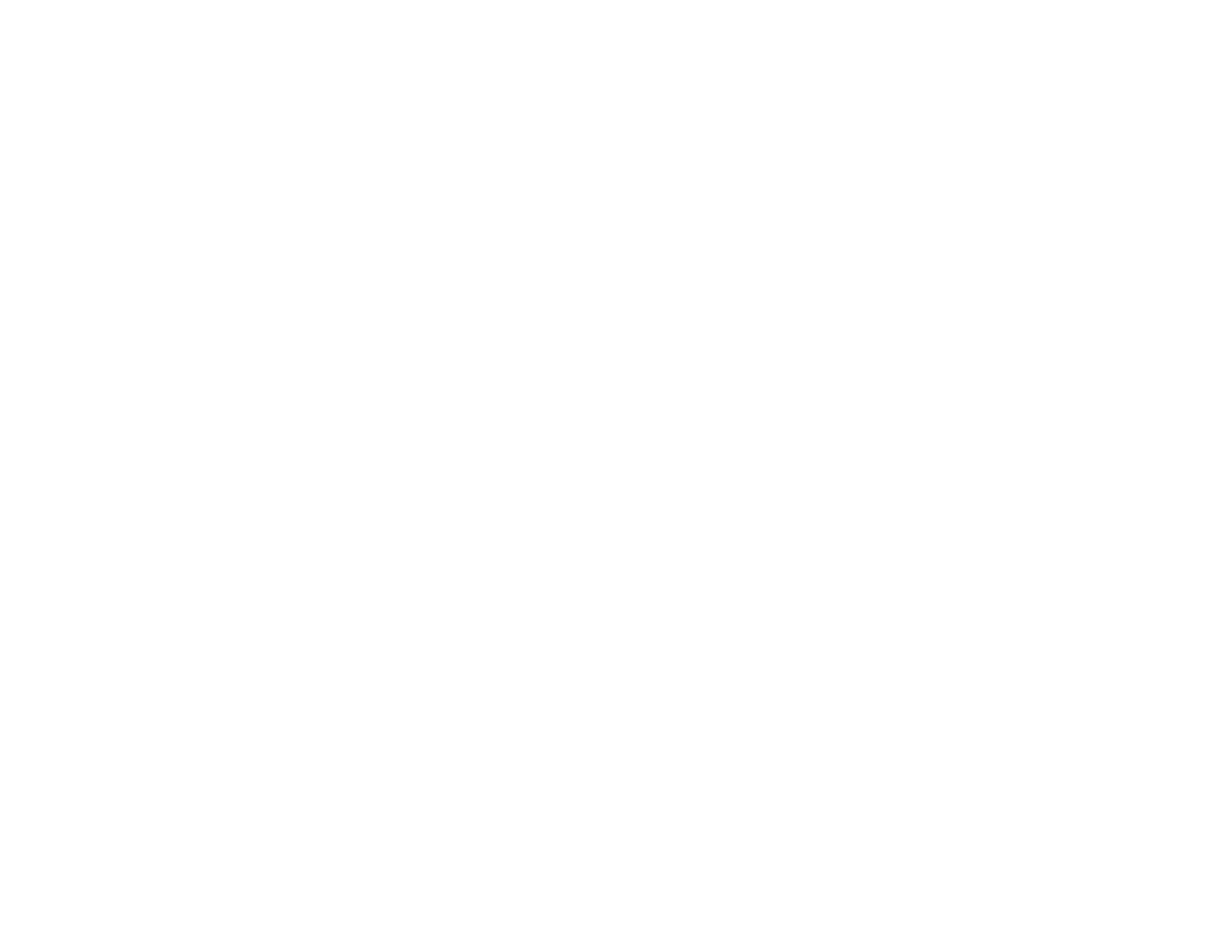
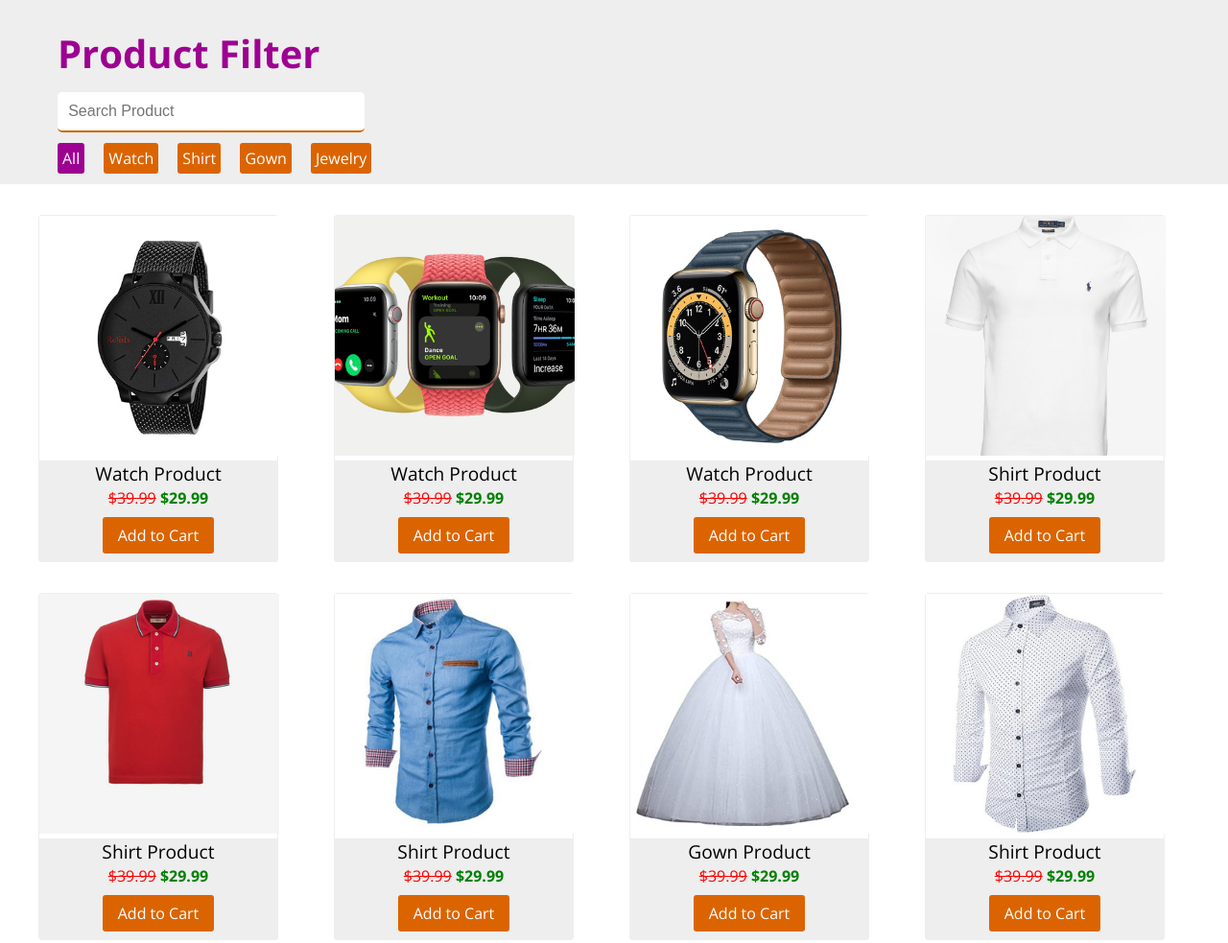
Before and after one commit to ryan50500/filter_search_dataset, a plain HTML site: page index.html in a window 1280 px wide. Shown: the top 983 px of the page at 96% size. Before the commit the page ends 800 px from the top, so only its background shows below. Drawn offline with nearby package versions, Linux system fonts and the light colour scheme.

Commit message:
completed project

```diff
--- a/app.js
+++ b/app.js
@@ -0,0 +1,73 @@
+const btns = document.querySelectorAll('.btn');
+const storeProducts = document.querySelectorAll('.store-product');
+// const search = document.getElementById(search);
+
+for (i = 0; i < btns.length; i++) {
+
+    btns[i].addEventListener('click', (e) => {
+        e.preventDefault()
+
+        const filter = e.target.dataset.filter;
+        console.log(filter);
+
+        storeProducts.forEach((product)=> {
+            if (filter === 'all'){
+                product.style.display = 'block'
+            } else {
+                if (product.classList.contains(filter)){
+                    product.style.display = 'block'
+                } else {
+                    product.style.display = 'none'
+                }
+            }
+        });
+    });
+};
+
+// SEARCH FILTER
+const search = document.getElementById("search");
+const productName = document.querySelectorAll(".product-details h2");
+
+// A BETTER WAY TO FILTER THROUGH THE PRODUCTS
+search.addEventListener("keyup", filterProducts);
+
+
+function filterProducts(e) {
+    const text = e.target.value.toLowerCase();
+    // console.log(productName[0]);
+    productName.forEach(function(product) {
+        const item = product.firstChild.textContent;
+        if (item.toLowerCase().indexOf(text) != -1) {
+            product.parentElement.parentElement.style.display = "block"
+        } else {
+            product.parentElement.parentElement.style.display = "none"
+        }
+    })
+}
+
+
+
+// This code has been replaced by the function(filterProducts) above which does a better job
+
+// search.addEventListener("keyup", (e) => {
+//     e.preventDefault();
+//     const searchValue = search.value.toLowerCase().trim();
+//     // alert(search.value);
+
+
+//     for (i = 0; i < storeProducts.length; i++) {
+//         if (storeProducts[i].classList.contains(searchValue)) {
+//             storeProducts[i].style.display = 'block';
+//         } else if (searchValue == "") {
+//             storeProducts[i].style.display = 'block';
+//         } else {
+//             storeProducts[i].style.display = 'none';
+//         }
+
+//     //    if (searchValue == "") {
+//     //     storeProducts[i].style.display = 'block';
+//     //    }
+
+//     }
+
+// })
--- a/index.html
+++ b/index.html
@@ -2,11 +2,137 @@
 <html lang="en">
 <head>
     <meta charset="UTF-8">
-    <meta http-equiv="X-UA-Compatible" content="IE=edge">
     <meta name="viewport" content="width=device-width, initial-scale=1.0">
     <title>Document</title>
+    <script src="https://kit.fontawesome.com/1935d064dd.js" crossorigin="anonymous"></script>
+    <link rel="stylesheet" href="style.css">
 </head>
 <body>
+    <header>
+        <div class="container">
+            <h1>Product Filter</h1>
+            <!-- Search box -->
+            <div class="search-box">
+                <form action="" onsubmit="return false">
+                    <input type="text" id="search" placeholder="Search Product">
+                    <!-- <button id="btn-search">Search</button> -->
+                </form>
+            </div>
+            <div class="filter-box">
+                <a href="#" class="btn active" data-filter="all">All</a>
+                <a href="#" class="btn" data-filter="watch">Watch</a>
+                <a href="#" class="btn" data-filter="shirt">Shirt</a>
+                <a href="#" class="btn" data-filter="gown">Gown</a>
+                <a href="#" class="btn" data-filter="jewelry">Jewelry</a>
+            </div>
+        </div>
+    </header>
 
+    <main>
+        <div class="slide-container">
+        <section class="container" id="store-products">
+
+        <div class="store-product watch">
+            <img src="./images/1.png" alt="">
+            <div class="product-details">
+                <h2>Watch Product</h2>
+                <p> <span>$39.99</span> $29.99</p>
+                <a href="#">Add to Cart</a>
+            </div>
+        </div>
+        <div class="store-product watch">
+            <img src="./images/2.png" alt="">
+            <div class="product-details">
+                <h2>Watch Product</h2>
+                <p> <span>$39.99</span> $29.99</p>
+                <a href="#">Add to Cart</a>
+            </div>
+        </div>
+        <div class="store-product watch">
+            <img src="./images/13.png" alt="">
+            <div class="product-details">
+                <h2>Watch Product</h2>
+                <p> <span>$39.99</span> $29.99</p>
+                <a href="#">Add to Cart</a>
+            </div>
+        </div>
+        <div class="store-product shirt">
+            <img src="./images/3.png" alt="">
+            <div class="product-details">
+                <h2>Shirt Product</h2>
+                <p> <span>$39.99</span> $29.99</p>
+                <a href="#">Add to Cart</a>
+            </div>
+        </div>
+        <div class="store-product shirt">
+            <img src="./images/4.png" alt="">
+            <div class="product-details">
+                <h2>Shirt Product</h2>
+                <p> <span>$39.99</span> $29.99</p>
+                <a href="#">Add to Cart</a>
+            </div>
+        </div>
+        <div class="store-product shirt">
+            <img src="./images/5.png" alt="">
+            <div class="product-details">
+                <h2>Shirt Product</h2>
+                <p> <span>$39.99</span> $29.99</p>
+                <a href="#">Add to Cart</a>
+            </div>
+        </div>
+        <div class="store-product gown">
+            <img src="./images/6.png" alt="">
+            <div class="product-details">
+                <h2>Gown Product</h2>
+                <p> <span>$39.99</span> $29.99</p>
+                <a href="#">Add to Cart</a>
+            </div>
+        </div>
+        <div class="store-product shirt">
+            <img src="./images/7.png" alt="">
+            <div class="product-details">
+                <h2>Shirt Product</h2>
+                <p> <span>$39.99</span> $29.99</p>
+                <a href="#">Add to Cart</a>
+            </div>
+        </div>
+        <div class="store-product shirt">
+            <img src="./images/8.png" alt="">
+            <div class="product-details">
+                <h2>Shirt Product</h2>
+                <p> <span>$39.99</span> $29.99</p>
+                <a href="#">Add to Cart</a>
+            </div>
+        </div>
+        <div class="store-product jewelry">
+            <img src="./images/9.png" alt="">
+            <div class="product-details">
+                <h2>Jewelry Product</h2>
+                <p> <span>$39.99</span> $29.99</p>
+                <a href="#">Add to Cart</a>
+            </div>
+        </div>
+        <div class="store-product jewelry">
+            <img src="./images/10.png" alt="">
+            <div class="product-details">
+                <h2>Jewelry Product</h2>
+                <p> <span>$39.99</span> $29.99</p>
+                <a href="#">Add to Cart</a>
+            </div>
+        </div>
+        <div class="store-product jewelry">
+            <img src="./images/11.png" alt="">
+            <div class="product-details">
+                <h2>Jewelry Product</h2>
+                <p> <span>$39.99</span> $29.99</p>
+                <a href="#">Add to Cart</a>
+            </div>
+        </div>
+    </section>
+</div>
+</main>
+
+
+    <script src="app.js"></script>
 </body>
 </html>
--- a/style.css
+++ b/style.css
@@ -0,0 +1,137 @@
+@import url('https://fonts.googleapis.com/css2?family=Open+Sans:wght@300;400;600;700&display=swap');
+
+
+:root {
+    --white: #fff;
+    --black: #1c2b2d;
+    --blue: #31326f;
+    --color-primary: #9d0191;
+    --color-sec: #db6400;
+    --color-grey: #eee;
+    --color-dark-grey: #222831;
+}
+
+* {
+    margin: 0;
+    padding: 0;
+    box-sizing: border-box;
+}
+
+body {
+    font-family: 'Open Sans', sans-serif;
+}
+
+/* UTILITY */
+.p-small {
+    padding-bottom: 5px;
+}
+.p-medium {
+    padding-bottom: 10px;
+}
+.p-y {
+    padding: 10px 0;
+}
+.m-y {
+    margin: 10px 0;
+}
+
+p {
+    font-size: 1.6rem;
+    line-height: 1.5;
+}
+
+img {
+    /* width: 100%; */
+}
+
+.container {
+    max-width: 1200px;
+    margin: 0 auto;
+    padding: 0 20px;
+}
+
+header {
+    background-color: #eee;
+    padding: 1rem;
+}
+header h1 {
+    font-size: 2.5rem;
+    line-height: 2;
+    color: var(--color-primary);
+}
+
+form input {
+    width: 20rem;
+    padding: .7rem;
+    border: none;
+    border-radius: 5px;
+    outline: none;
+    font-size: 1rem;
+    border-bottom: 2px solid var(--color-sec);
+    margin-bottom: 1rem;
+}
+
+ .btn {
+    font-size: 1rem;
+    text-decoration: none;
+    color: #fff;
+    margin-right: 1rem;
+    background-color: var(--color-sec);
+    padding: 5px;
+    border-radius: 3px;
+}
+
+.active {
+    background-color: var(--color-primary);
+}
+
+#store-products {
+    display: grid;
+    grid-template-columns: repeat(auto-fit, minmax(15rem, 1fr));
+    column-gap: 2rem;
+    row-gap: 2rem;
+    padding: 2rem 0;
+}
+
+.store-product {
+    border: 1px solid #eee;
+    border-radius: 3px;
+    max-width: 250px;
+}
+
+.product-details {
+    text-align: center;
+    padding-bottom: 1rem;
+    background-color: #eee;
+}
+
+.product-details h2 {
+    font-size: 1.2rem;
+    font-weight: 500;
+}
+
+.product-details p {
+    font-size: 1rem;
+    padding-bottom: 1rem;
+    color: green;
+    font-weight: 700;
+}
+
+.product-details p span {
+    text-decoration: line-through;
+    color: red;
+    font-weight: normal;
+}
+
+.product-details a {
+    font-size: 1rem;
+    text-decoration: none;
+    background-color: var(--color-sec);
+    color: #fff;
+    padding: .5rem 1rem;
+    border-radius: 3px;
+}
+
+.product-details a:hover {
+    background-color: var(--color-primary);
+}
```
Also changed, not shown: images/1.png (added), images/10.png (added), images/11.png (added), images/12.png (added), images/13.png (added), images/2.png (added), images/250.jpeg (added), images/3.png (added), images/4.png (added), images/5.png (added), images/6.png (added), images/7.png (added), images/8.png (added), images/9.png (added), 1 other file.
